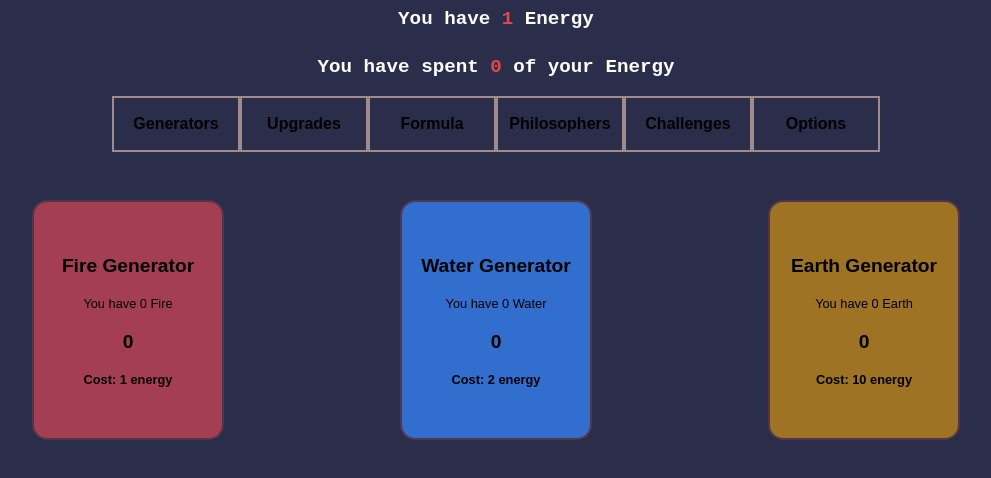
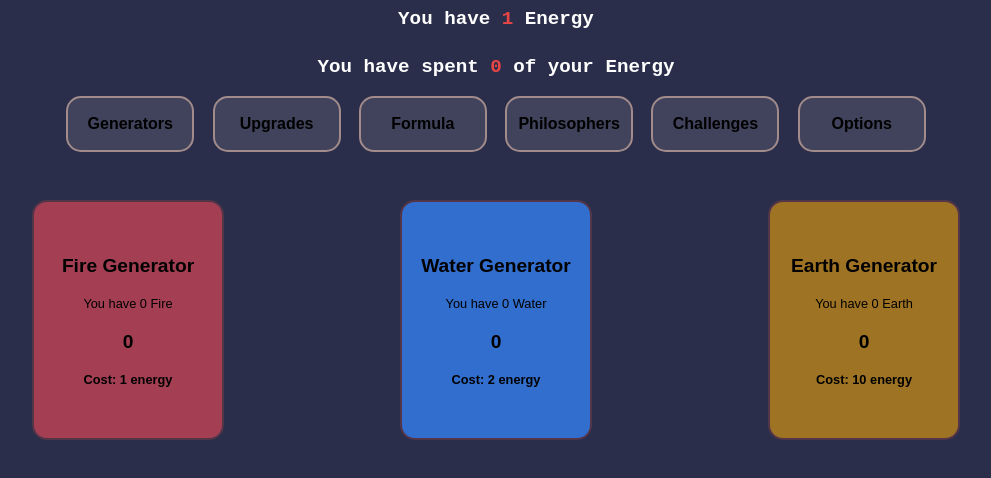
Before and after one commit to SophieWalden/AutomatingThePhilosophersStone, a React (Create React App) app in the folder automating-the-philosophers-stone/: page / in a window 1280 px wide. Shown: the top 478 px of the page, without its empty margins (144-1135 px from the left). Built offline with nearby package versions, Linux system fonts and the light colour scheme; a web font is replaced by a local one.

Commit message:
visual touchups (Day 2)
End of day 2, just doing some visual touchups to the tab manager

```diff
--- a/automating-the-philosophers-stone/src/components/TabManager.css
+++ b/automating-the-philosophers-stone/src/components/TabManager.css
@@ -4,18 +4,27 @@
     border: solid red 2px;
 }
 
+.TabContainer{
+    display: flex;
+    justify-content: center;
+    align-items: center;
+    flex-direction: column;
+}
 
 #tabList{
     height: 7vh;
+    width: 70vw;
+
     display: flex;
     align-items: center;
-    justify-content: center;
+    justify-content: space-evenly;
 }
 
 #tabs{
 
     margin-top: 2vh;
     height: 78vh;
+    width: 100%;
 
 }
 
@@ -24,8 +33,11 @@
     height: 100%;
     font-size: 1.25vw;
     font-weight: bold;
-    background-color: transparent;
+    background-color: rgba(255,255,255,0.1);
     border: solid 2px rgb(161, 139, 139);
+    border-radius: 15px;
+
+
 }
 
 #tabList button:hover{
```
